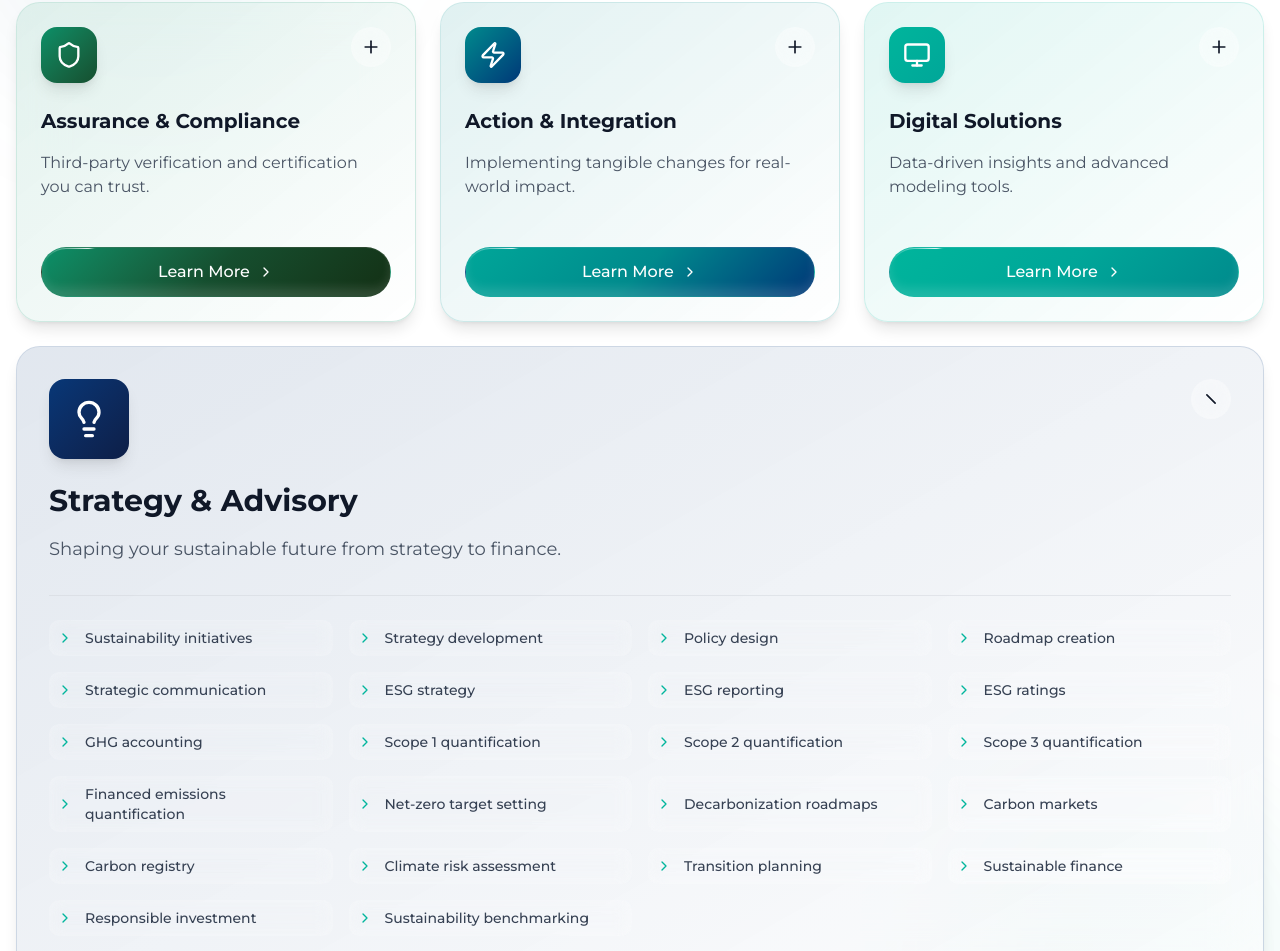
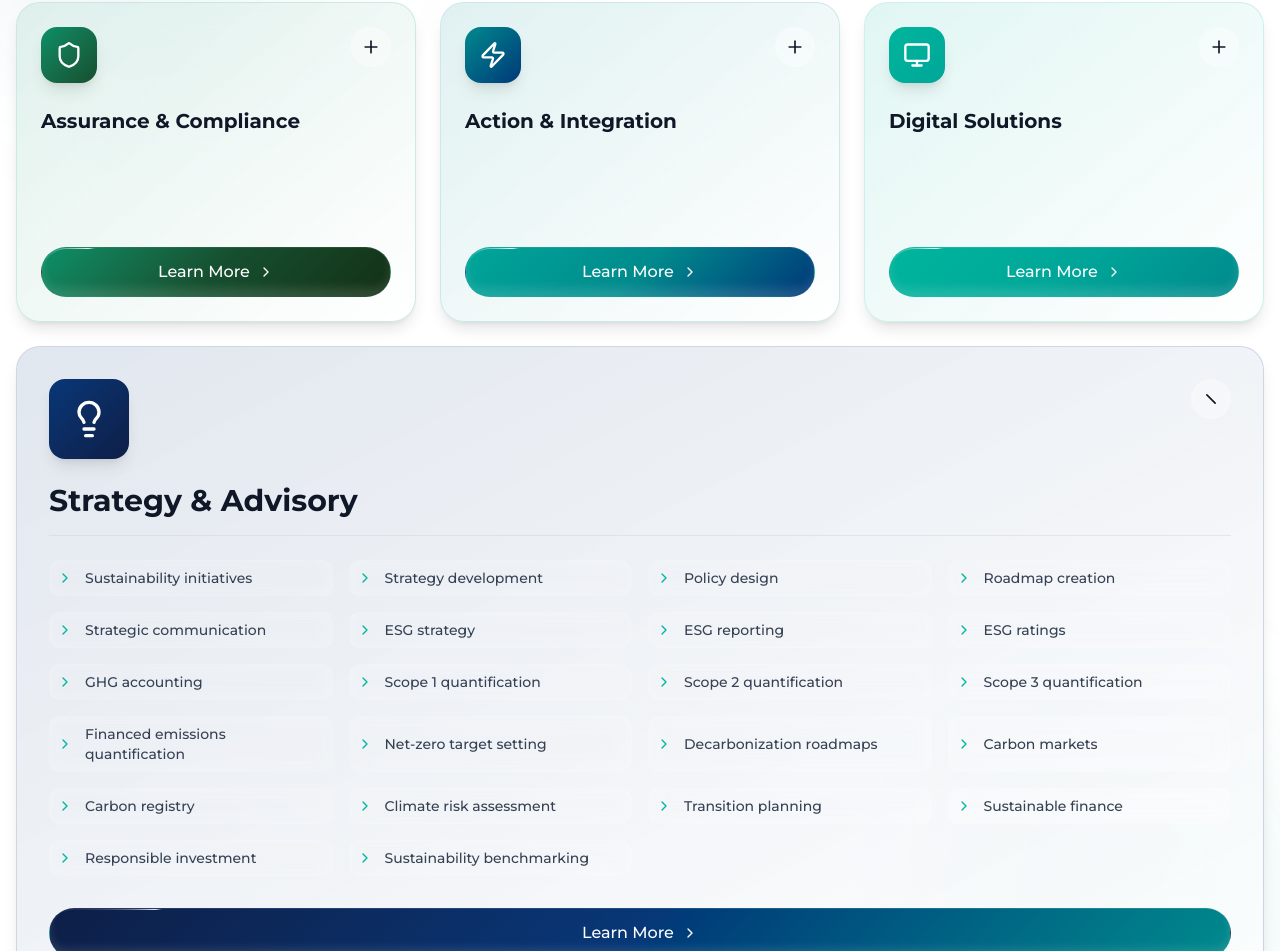
Before and after one commit to miidlaj/klimalogia-ui, a Next.js app: page / in a window 1280 px wide. Shown: the part 1886-2837 px from the top of the page. Built offline with nearby package versions, Linux system fonts and the light colour scheme.

Commit message:
removed description from the solutions

```diff
--- a/src/app/components/solution-overview.tsx
+++ b/src/app/components/solution-overview.tsx
@@ -310,7 +310,7 @@ function SolutionCard({
             >
               {card.name}
             </motion.h3>
-            <motion.p
+            {/* <motion.p
               layout
               transition={layoutTransition}
               className={cn(
@@ -319,7 +319,7 @@ function SolutionCard({
               )}
             >
               {card.description}
-            </motion.p>
+            </motion.p> */}
           </motion.div>
           <AnimatePresence mode="wait">
             {isOpen && (
```
